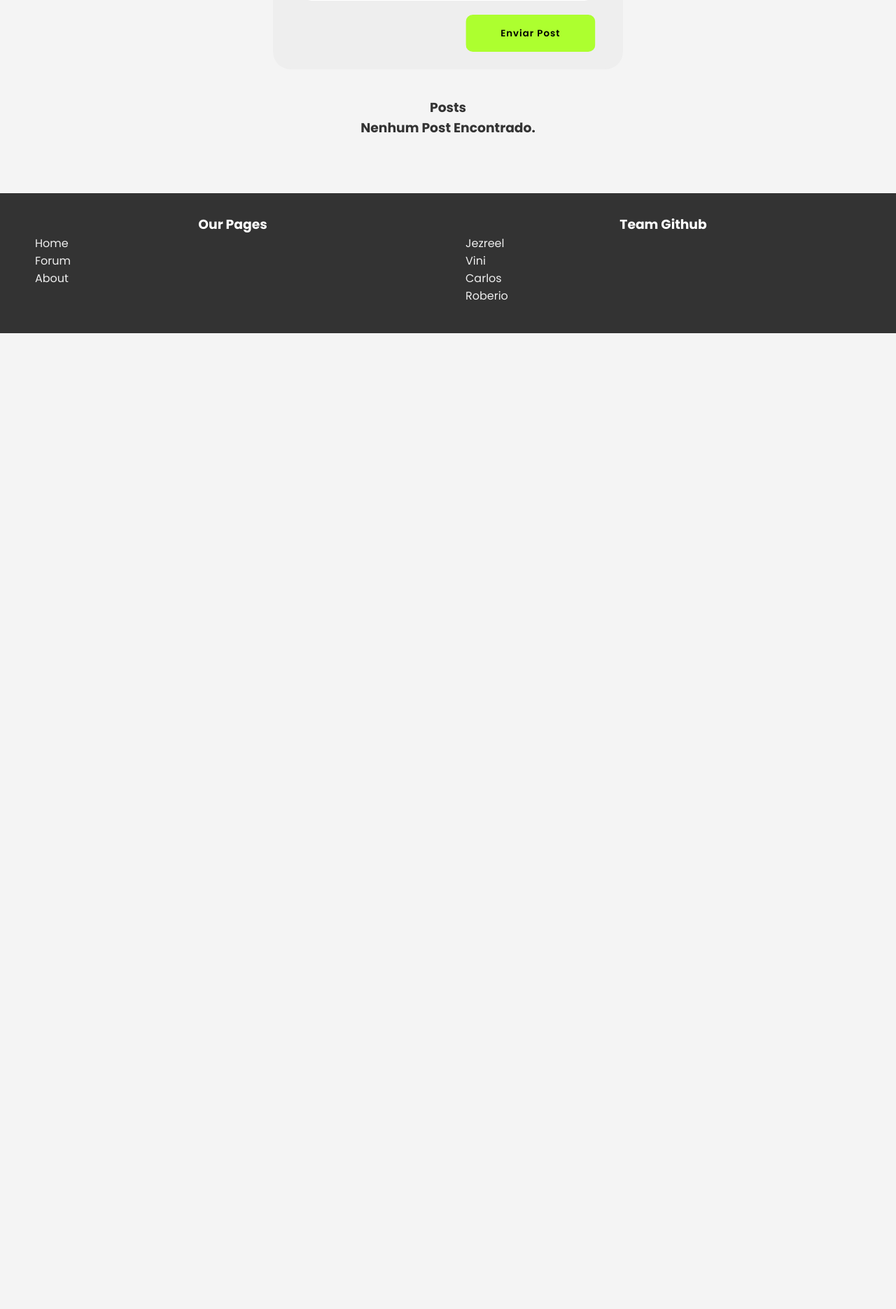
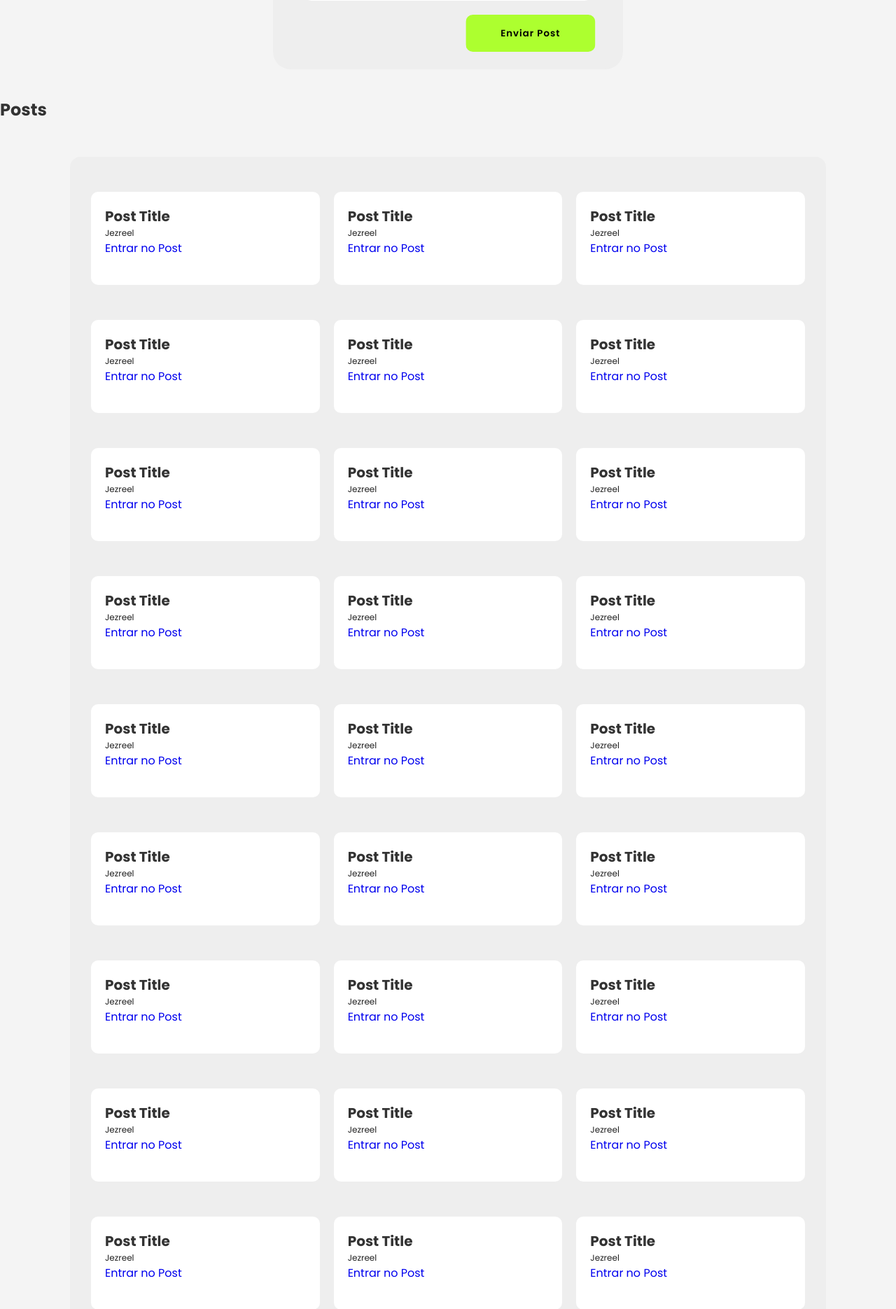
Before and after one commit to Vinii225/complaint-system, a PHP site: page / in a window 1280 px wide. Shown: the part 761-2631 px from the top of the page at 70% size. Before the commit the page ends 1237 px from the top, so only its background shows below. Run offline with PHP 8.4, Linux system fonts and the light colour scheme; data that the repository does not hold is empty.

Commit message:
Update Page designs

```diff
--- a/includes/footer.php
+++ b/includes/footer.php
@@ -11,8 +11,10 @@ $footerLinks = [
 $socialMediaLinks = [
   "Jezreel" => "https://github.com/woragis",
   "Vini" => "https://github.com/Vinii225",
-  "Carlos" => "https://github.com/",
-  "Roberio" => "https://github.com/",
+  "Carlos" => "https://github.com/carlos_humberto",
+  "Roberio" => "https://github.com/roberinho",
+  "Daniel" => "https://github.com/daniel_onix_fala_merda",
+  "Arthur" => "https://github.com/arthur",
 ];
 ?>
 <footer class="footer-section">
--- a/includes/post_create.php
+++ b/includes/post_create.php
@@ -11,10 +11,10 @@ if (!defined('ALLOW_INCLUDE')) {
 if ($_SERVER['REQUEST_METHOD'] == 'POST') {
   // Sanitizar e pegar os dados do formulário
   $title = htmlspecialchars(trim($_POST['title']));
-  $content = htmlspecialchars(trim($_POST['content']));
+  $body = htmlspecialchars(trim($_POST['body']));
 
   // Verificar se os campos não estão vazios
-  if (!empty($title) && !empty($content)) {
+  if (!empty($title) && !empty($body)) {
     // Preparar a query para inserir o post no banco de dados
     $sql = "INSERT INTO posts (title, content) VALUES ('$title', '$content')";
 
--- a/includes/post_read.php
+++ b/includes/post_read.php
@@ -20,9 +20,11 @@ if (isset($postId)) {
 
 ?>
 <h1><?php echo htmlspecialchars($post['title']); ?></h1>
-<p><strong>Conteúdo:</strong></p>
-<p><?php echo nl2br(htmlspecialchars($post['content'])); ?></p>
+<p><strong>Mensagem:</strong></p>
+<p><?php echo nl2br(htmlspecialchars($post['body'])); ?></p>
 <p><strong>Data de Criação:</strong> <?php echo $post['created_at']; ?></p>
+<p><strong>Data de Edicao:</strong> <?php echo $post['updated_at']; ?></p>
 
 <!-- Link para voltar à lista de posts -->
+<button>Editar Post</button>
 <p><a href="/">Voltar à lista de posts</a></p>
--- a/includes/posts_read.php
+++ b/includes/posts_read.php
@@ -18,12 +18,11 @@ if (!defined('ALLOW_INCLUDE')) {
     // Output data for each post
     echo "<ul>";
     while ($row = $result->fetch_assoc()) {
-      echo "<li>";
+      echo "<a href=" . $row['id'] . "><li>";
       echo "<h2>" . htmlspecialchars($row['title']) . "</h2>"; // Escape HTML for safety
-      echo "<p>" . nl2br(htmlspecialchars($row['content'])) . "</p>"; // Display content with line breaks
       echo "<p><strong>Autor: " . $row['author'] . "</strong></p>";
       echo "<p><em>Postado em: " . $row['created_at'] . "</em></p>";
-      echo "</li>";
+      echo "</li></a>";
     }
     echo "</ul>";
   } else {
--- a/index.php
+++ b/index.php
@@ -11,9 +11,23 @@ include $_SERVER['DOCUMENT_ROOT'] . '/includes/header.php';
     include $_SERVER['DOCUMENT_ROOT'] . '/includes/post_read.php';
   } else {
     include $_SERVER['DOCUMENT_ROOT'] . '/includes/post_create.php';
-    include $_SERVER['DOCUMENT_ROOT'] . '/includes/posts_read.php';
   }
   ?>
+
+  <h1>Posts</h1>
+  <section class=posts-container>
+    <?php
+    $postTest = "
+    <div class=\"listed-post\" onclick='readPost(2)'>
+      <h1 class=\"title\">Post Title</h1>
+      <p class=\"author\">Jezreel</p>
+      <a href='/?id=1'>Entrar no Post</a>
+    </div>";
+    for ($i = 0; $i < 30; $i++) {
+      echo $postTest;
+    }
+    ?>
+  </section>
 </section>
 
 <?php
--- a/styles/footer.css
+++ b/styles/footer.css
@@ -16,12 +16,25 @@
 .social-media {
   h3 {
     text-align: center;
+    margin: 10px auto 20px;
   }
 
   ul {
-    display: flex;
-    justify-content: flex-start;
-    align-items: flex-start;
-    flex-direction: column;
+    display: grid;
+    justify-items: flex-start;
+    align-content: flex-start;
   }
 }
+
+.page-links {
+  ul {
+    grid-template-columns: repeat(1, 1fr);
+  }
+}
+
+.social-media {
+  ul {
+    grid-template-columns: repeat(2, 1fr);
+    justify-items: center;
+  }
+}
--- a/styles/index.css
+++ b/styles/index.css
@@ -21,6 +21,5 @@ body > section {
 }
 
 h1 {
-  text-align: center;
   color: #333;
 }
--- a/styles/posts.css
+++ b/styles/posts.css
@@ -0,0 +1,31 @@
+.posts-container {
+  display: grid;
+  justify-items: center;
+  align-content: center;
+  grid-template-columns: repeat(3, 1fr);
+  padding: 50px 30px;
+  margin: 50px 100px;
+  row-gap: 50px;
+  column-gap: 20px;
+  border-radius: 15px;
+  background-color: #eee;
+}
+
+.listed-post {
+  display: inline;
+  text-align: left;
+  min-height: 100px;
+  border-radius: 10px;
+  padding: 20px 20px 40px;
+  width: 100%;
+  background-color: #fff;
+
+  .title {
+    font-size: 20px;
+  }
+
+  .author {
+    color: #222;
+    font-size: 12px;
+  }
+}
```
Also changed, not shown: includes/post_edit.php (+16 -20 lines).
